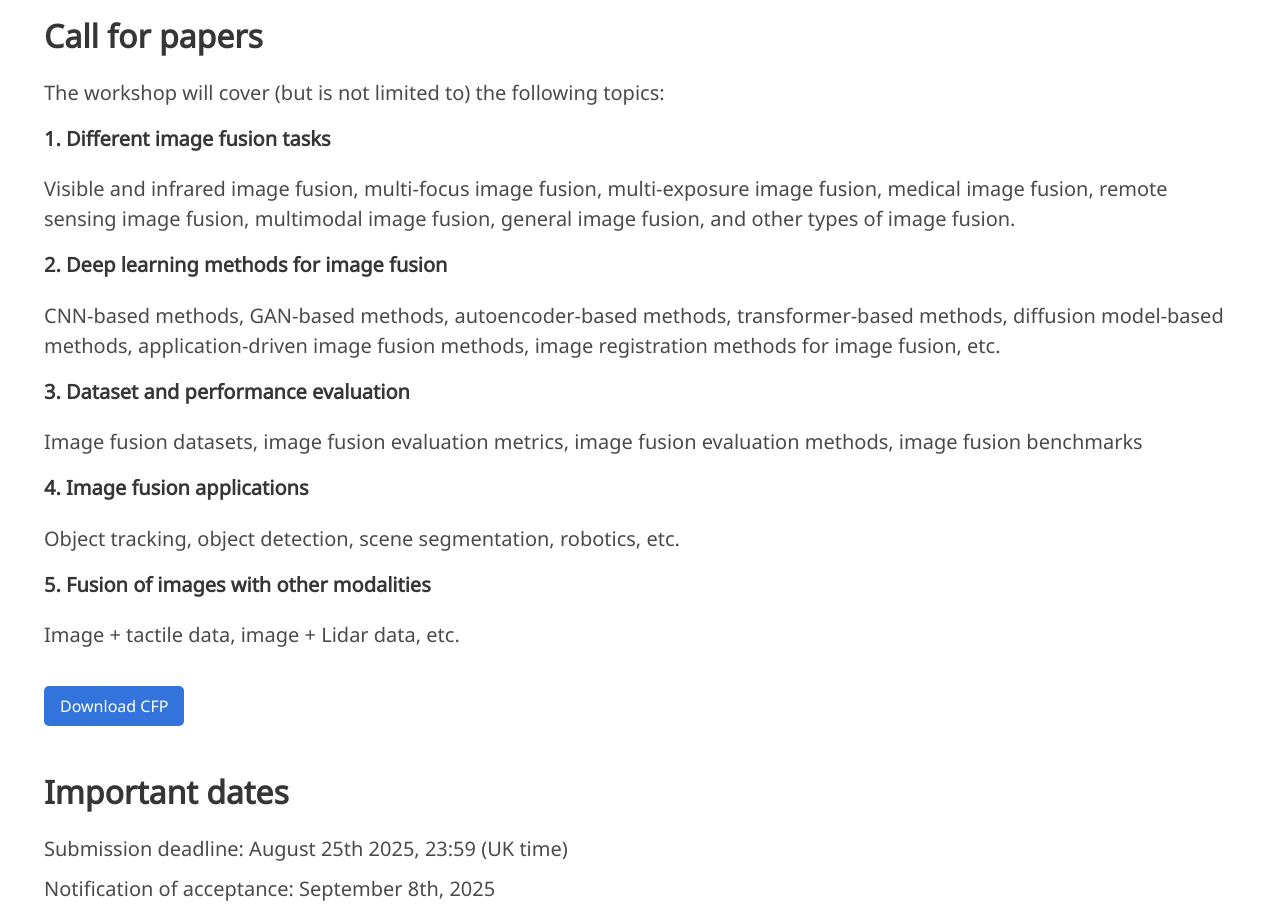
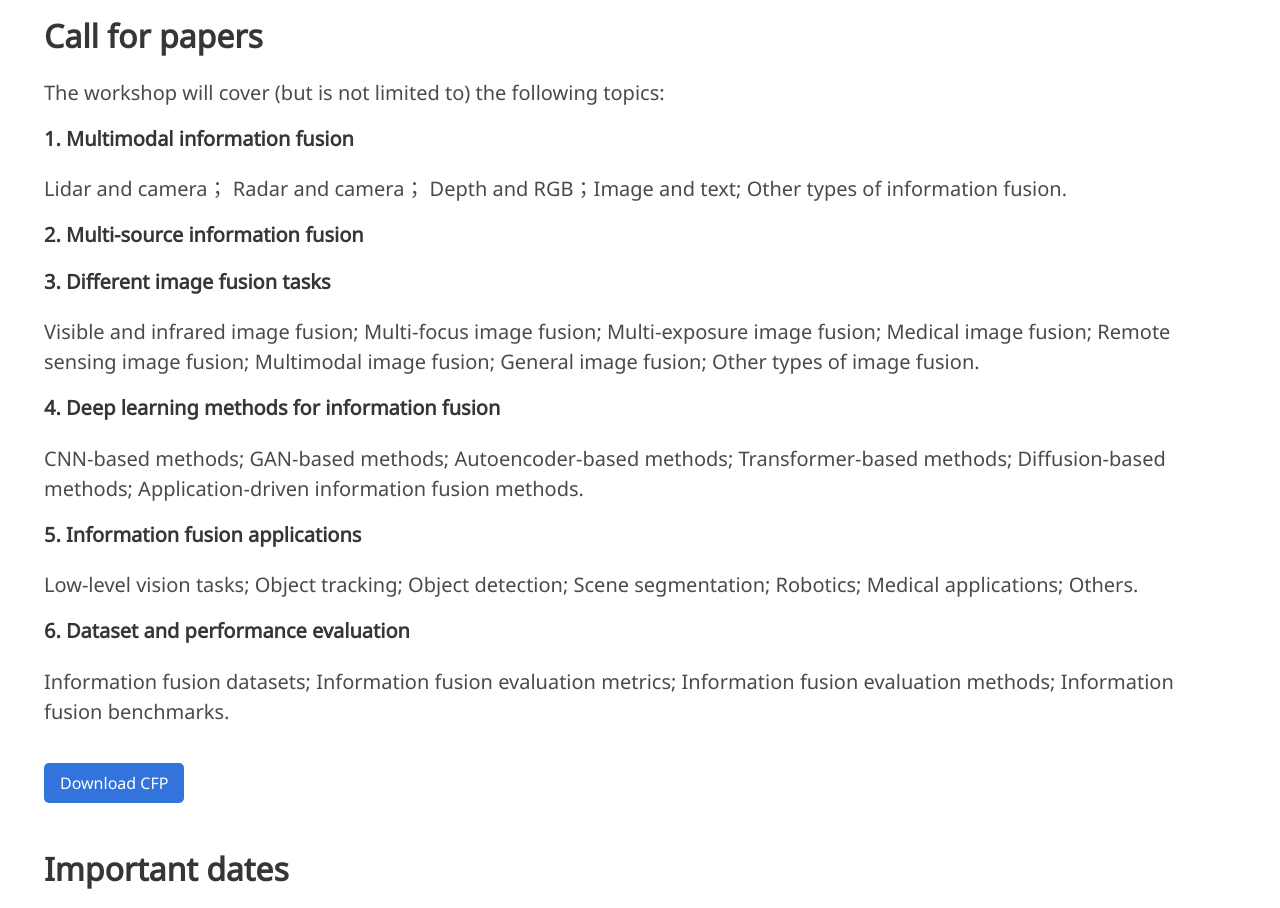
Before and after one commit to xingchenzhang/difa2025, a plain HTML site: page index.html in a window 1280 px wide. Shown: the part 840-1748 px from the top of the page. Drawn offline with nearby package versions, Linux system fonts and the light colour scheme; some icons are missing; a web font is replaced by a local one.

Commit message:
update CFP topics

```diff
--- a/index.html
+++ b/index.html
@@ -286,25 +286,26 @@
         <div class="content has-text-left">
           <p>
             The workshop will cover (but is not limited to) the following topics:
-            <h5 class="title is-5">1. Different image fusion tasks</h5>
+            <h5 class="title is-5">1. Multimodal information fusion</h5>
             <ul>
-              <li>Visible and infrared image fusion, multi-focus image fusion, multi-exposure image fusion, medical image fusion, remote sensing image fusion, multimodal image fusion, general image fusion, and other types of image fusion.</li>
+              <li>Lidar and camera； Radar and camera； Depth and RGB；Image and text;  Other types of information fusion.</li>
             </ul>
-            <h5 class="title is-5">2. Deep learning methods for image fusion</h5>
+            <h5 class="title is-5">2. Multi-source information fusion</h5>
+            <h5 class="title is-5">3. Different image fusion tasks</h5>
             <ul>
-              <li>CNN-based methods, GAN-based methods, autoencoder-based methods, transformer-based methods, diffusion model-based methods, application-driven image fusion methods, image registration methods for image fusion, etc.</li>
+              <li>Visible and infrared image fusion; Multi-focus image fusion; Multi-exposure image fusion; Medical image fusion; Remote sensing image fusion; Multimodal image fusion; General image fusion; Other types of image fusion.</li>
             </ul>
-            <h5 class="title is-5">3. Dataset and performance evaluation</h5>
+            <h5 class="title is-5">4. Deep learning methods for information fusion</h5>
             <ul>
-              <li>Image fusion datasets, image fusion evaluation metrics, image fusion evaluation methods, image fusion benchmarks</li>
+              <li>CNN-based methods; GAN-based methods; Autoencoder-based methods; Transformer-based methods; Diffusion-based methods; Application-driven information fusion methods.</li>
             </ul>
-            <h5 class="title is-5">4. Image fusion applications</h5>
+            <h5 class="title is-5">5. Information fusion applications</h5>
             <ul>
-              <li>Object tracking, object detection, scene segmentation, robotics, etc.</li>
+              <li>Low-level vision tasks; Object tracking; Object detection; Scene segmentation; Robotics; Medical applications; Others.</li>
             </ul>
-            <h5 class="title is-5">5. Fusion of images with other modalities</h5>
+            <h5 class="title is-5">6. Dataset and performance evaluation </h5>
             <ul>
-              <li>Image + tactile data, image + Lidar data, etc.</li>
+              <li>Information fusion datasets; Information fusion evaluation metrics; Information fusion evaluation methods; Information fusion benchmarks.</li>
             </ul>
           </p>
           <a href="static/files/CFP-DIFA-BMVC2025.pdf" class="download-btn" download>Download CFP</a>
```
